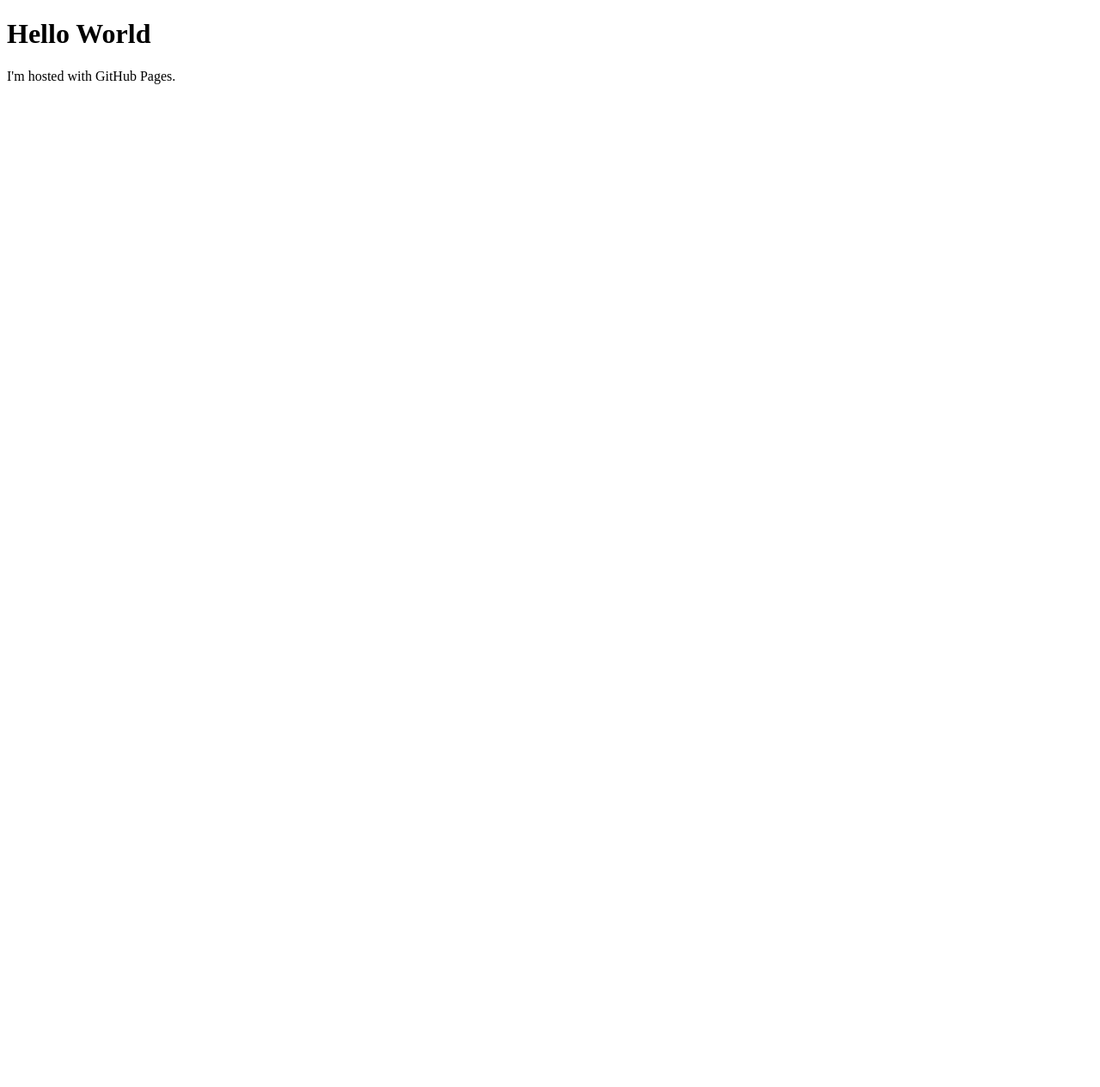
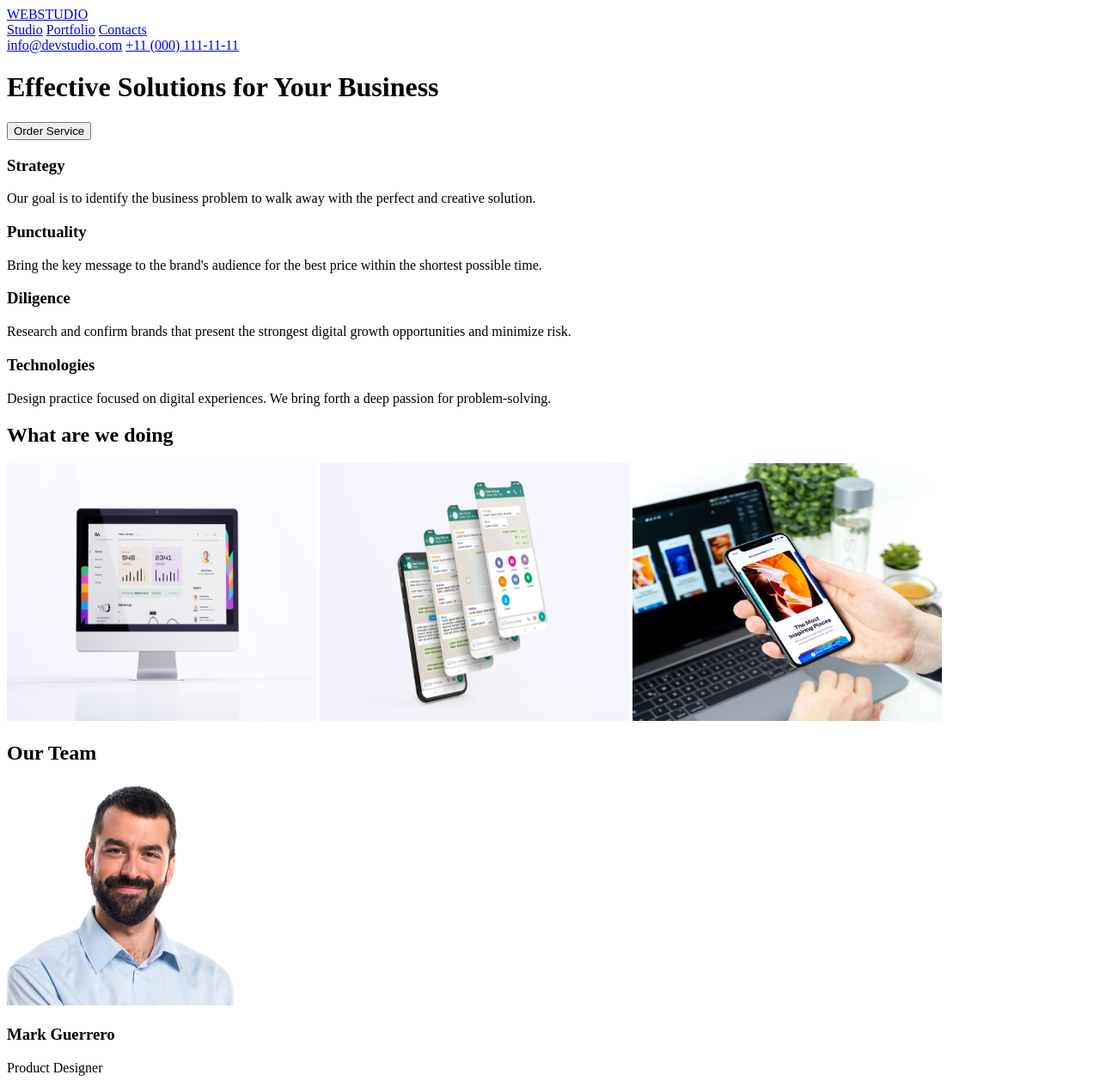
Before and after one commit to kpiskorz27/goit-markup-hw-01, a plain HTML site: page index.html in a window 1280 px wide. Shown: the top 1265 px of the page at 86% size. Before the commit the page ends 800 px from the top, so only its background shows below. Drawn offline with Linux system fonts and the light colour scheme.

Commit message:
first try

```diff
--- a/index.html
+++ b/index.html
@@ -1,7 +1,125 @@
 <!DOCTYPE html>
-<html>
+<html lang="en">
+  <head>
+    <meta charset="UTF-8" />
+    <meta name="viewport" content="width=device-width, initial-scale=1.0" />
+    <title>Document</title>
+  </head>
   <body>
-    <h1>Hello World</h1>
-    <p>I'm hosted with GitHub Pages.</p>
+    <header>
+      <a href="/">WEBSTUDIO</a>
+      <nav>
+        <a href="/studio">Studio</a>
+        <a href="/portfolio">Portfolio</a>
+        <a href="/contacts">Contacts</a>
+      </nav>
+      <a href="mailto:info@devstudio.com">info@devstudio.com</a>
+      <a href="tel:+11 (000) 111-11-11">+11 (000) 111-11-11</a>
+    </header>
+    <main>
+      <div><h1>Effective Solutions for Your Business</h1></div>
+      <div><button type="button">Order Service</button></div>
+      <section>
+        <h3>Strategy</h3>
+        <p>
+          Our goal is to identify the business problem to walk away with the
+          perfect and creative solution.
+        </p>
+        <h3>Punctuality</h3>
+        <p>
+          Bring the key message to the brand's audience for the best price
+          within the shortest possible time.
+        </p>
+        <h3>Diligence</h3>
+        <p>
+          Research and confirm brands that present the strongest digital growth
+          opportunities and minimize risk.
+        </p>
+        <h3>Technologies</h3>
+        <p>
+          Design practice focused on digital experiences. We bring forth a deep
+          passion for problem-solving.
+        </p>
+      </section>
+      <section>
+        <h2>What are we doing</h2>
+        <img
+          src="images/screen.jpg"
+          alt="Computer screen"
+          width="360px"
+          height="300px"
+        />
+        <img
+          src="images/smartphone1.jpg"
+          alt="Smartphone screens"
+          width="360px"
+          height="300px"
+        />
+        <img
+          src="images/smartphone.jpg"
+          alt="Smartphone and laptop"
+          width="360px"
+          height="300px"
+        />
+      </section>
+      <section>
+        <h2>Our Team</h2>
+        <div>
+          <img
+            src="images/img-3.jpg"
+            alt="Smiling man"
+            width="264x"
+            height="260px"
+          />
+          <div>
+            <h3>Mark Guerrero</h3>
+            <p>Product Designer</p>
+          </div>
+        </div>
+        <div>
+          <img
+            src="images/img-2.jpg"
+            alt="Smiling man"
+            width="264x"
+            height="260px"
+          />
+          <div>
+            <h3>Tom Ford</h3>
+            <p>Frontend Developer</p>
+          </div>
+        </div>
+        <div>
+          <img
+            src="images/img-1.jpg"
+            alt="Beautiful women"
+            width="264x"
+            height="260px"
+          />
+          <div>
+            <h3>Camila Garcia</h3>
+            <p>Marketing</p>
+          </div>
+        </div>
+        <div>
+          <img
+            src="images/img.jpg"
+            alt="Smiling man"
+            width="264x"
+            height="260px"
+          />
+          <div>
+            <h3>Daniel Wilson</h3>
+            <p>UI Designer</p>
+          </div>
+        </div>
+      </section>
+    </main>
+    <footer>
+      <a href="/">WEBSTUDIO</a>
+      <p>
+        Increase the flow of customers and sales for your business with digital
+        marketing & growth solutions.
+      </p>
+    </footer>
   </body>
 </html>
```
Also changed, not shown: images/img-1.jpg (added), images/img-2.jpg (added), images/img-3.jpg (added), images/img.jpg (added), images/screen.jpg (added), images/smartphone.jpg (added), images/smartphone1.jpg (added), 1 other file.
